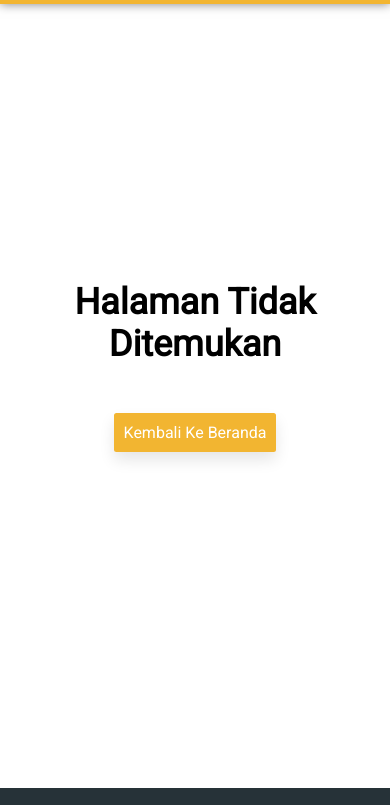
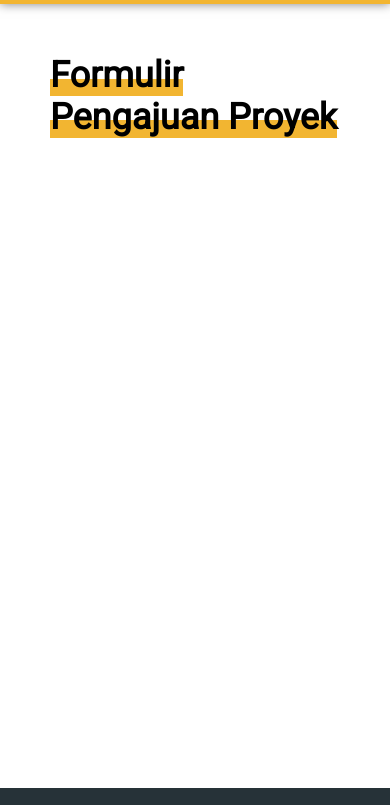
Before and after one commit to IIT-Dev/InkubatorIT-Rev-2019, a Gatsby site in the folder client/: page /request in a window 390 px wide. Before the commit this address had no page. Shown: the part 56-861 px from the top of the page. Built offline with nearby package versions, Linux system fonts and the light colour scheme; Gatsby itself is replaced by a stand-in of ours.

Commit message:
feat: Request - init title

```diff
--- /dev/null
+++ b/client/src/pages/request.tsx
@@ -0,0 +1,21 @@
+import React from 'react';
+
+import './scss/request.scss';
+
+import Layout from '../components/layout';
+import SEO from '../components/seo';
+
+const Request = () => {
+  return (
+    <Layout>
+      <SEO title="Request a Project" />
+      <section className="request">
+        <h1 className="title">
+          <span>Formulir Pengajuan Proyek</span>
+        </h1>
+      </section>
+    </Layout>
+  );
+};
+
+export default Request;
--- a/client/src/pages/scss/portofolio.scss
+++ b/client/src/pages/scss/portofolio.scss
@@ -6,7 +6,7 @@
   padding-top: 60px;
 
   h1 {
-    font-size: 40px;
+    font-size: 36px;
     cursor: pointer;
 
     span {
@@ -21,7 +21,7 @@
   }
 
   .section {
-    padding: 40px 150px 50px;
+    padding: 50px 150px;
 
     h2 {
       font-size: 30px;
--- /dev/null
+++ b/client/src/pages/scss/request.scss
@@ -0,0 +1,29 @@
+.request {
+  min-height: 100vh;
+  padding-top: 60px;
+
+  .title {
+    padding: 50px 150px;
+    margin-bottom: 25px;
+    font-size: 36px;
+    cursor: pointer;
+
+    span {
+      background-image: linear-gradient(
+        0deg,
+        var(--primary) 17.5px,
+        var(--primary) 17.5px,
+        transparent 17.5px,
+        transparent 100%
+      );
+    }
+  }
+}
+
+@media (min-width: 320px) and (max-width: 480px) {
+  .request {
+    .title {
+      padding: 50px 50px;
+    }
+  }
+}
```
